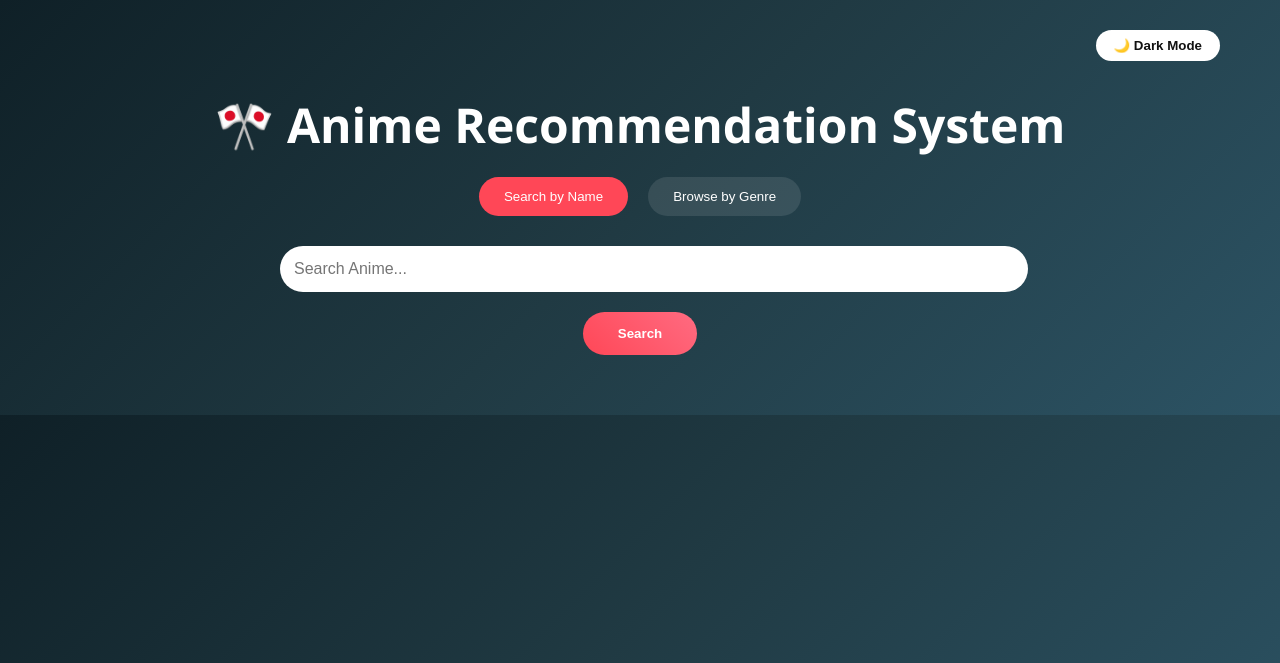
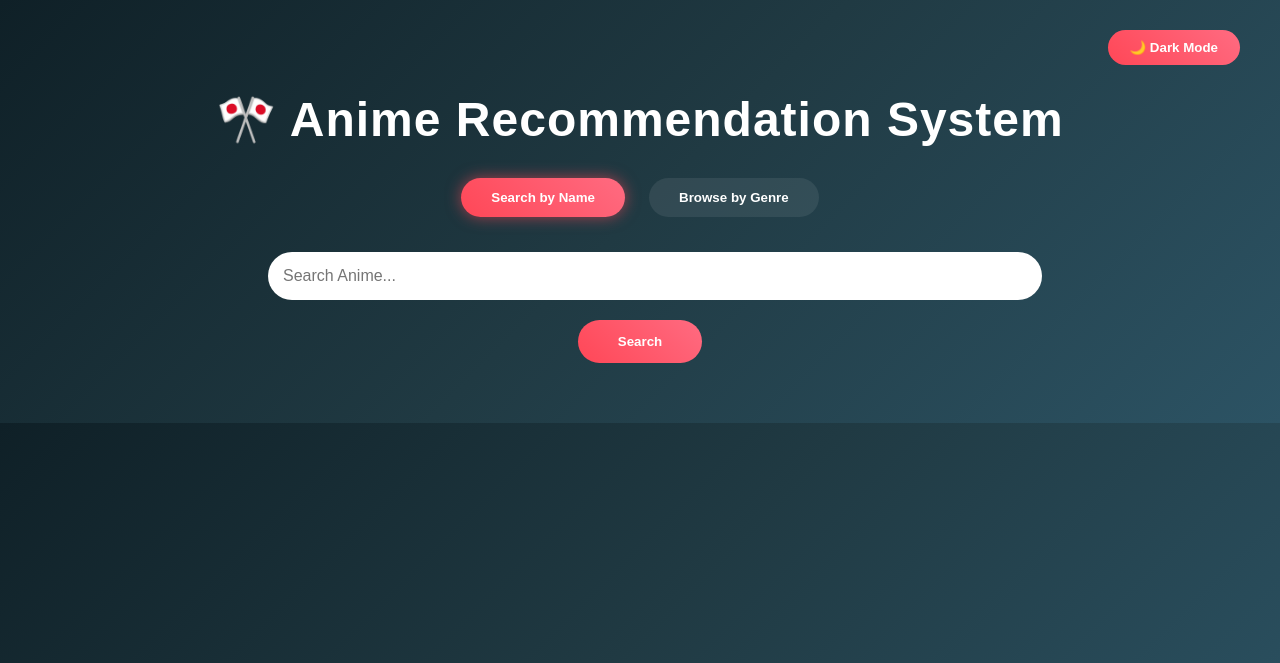
Before and after one commit to AnujShahu/Anime_Recommendation, a Flask app: page / in a window 1280 px wide. Shown: the top 663 px of the page. Run offline with Flask 3, Linux system fonts and the light colour scheme; data that the repository does not hold is empty.

Commit message:
Upgraded UI with modern animated CSS

```diff
--- a/static/style.css
+++ b/static/style.css
@@ -1,13 +1,16 @@
+/* ================= GLOBAL ================= */
+
 body {
     margin: 0;
-    font-family: 'Segoe UI', sans-serif;
+    font-family: 'Poppins', sans-serif;
     background: linear-gradient(135deg, #0f2027, #203a43, #2c5364);
     color: white;
-    transition: background 0.4s ease, color 0.4s ease;
+    transition: all 0.4s ease;
+    overflow-x: hidden;
 }
 
 .container {
-    max-width: 1200px;
+    max-width: 1300px;
     margin: auto;
     padding: 60px 20px;
     text-align: center;
@@ -16,51 +19,63 @@ body {
 
 .title {
     font-size: 3rem;
-    margin-bottom: 20px;
+    margin-bottom: 30px;
+    letter-spacing: 1px;
+    animation: fadeDown 1s ease;
 }
 
-/* ===== THEME TOGGLE ===== */
+/* ================= THEME BUTTON ================= */
+
 .theme-toggle {
     position: absolute;
     top: 30px;
     right: 40px;
-    padding: 8px 18px;
-    border-radius: 20px;
+    padding: 10px 22px;
+    border-radius: 30px;
     border: none;
     cursor: pointer;
     font-weight: bold;
-    background: #ffffff;
-    color: #111;
-    transition: 0.3s ease;
-}
-
-.theme-toggle:hover {
-    transform: scale(1.05);
-}
-
-/* ===== TABS ===== */
-.tabs {
-    display: flex;
-    justify-content: center;
-    margin-bottom: 30px;
-}
-
-.tab {
-    padding: 12px 25px;
-    margin: 0 10px;
-    border: none;
-    border-radius: 30px;
-    cursor: pointer;
-    background: rgba(255,255,255,0.1);
+    background: linear-gradient(45deg,#ff4757,#ff6b81);
     color: white;
     transition: 0.3s;
 }
 
-.tab.active {
-    background: #ff4757;
+.theme-toggle:hover {
+    transform: scale(1.08);
+    box-shadow: 0 0 20px rgba(255,71,87,0.6);
 }
 
-/* ===== SEARCH ===== */
+/* ================= TABS ================= */
+
+.tabs {
+    display: flex;
+    justify-content: center;
+    margin-bottom: 35px;
+}
+
+.tab {
+    padding: 12px 30px;
+    margin: 0 12px;
+    border: none;
+    border-radius: 40px;
+    cursor: pointer;
+    font-weight: 600;
+    background: rgba(255,255,255,0.08);
+    color: white;
+    transition: all 0.3s ease;
+}
+
+.tab:hover {
+    transform: translateY(-3px);
+}
+
+.tab.active {
+    background: linear-gradient(45deg,#ff4757,#ff6b81);
+    box-shadow: 0 0 15px rgba(255,71,87,0.6);
+}
+
+/* ================= SEARCH ================= */
+
 .search-wrapper {
     position: relative;
     width: 60%;
@@ -69,72 +84,99 @@ body {
 
 #searchInput {
     width: 100%;
-    padding: 14px;
-    border-radius: 30px;
+    padding: 15px;
+    border-radius: 40px;
     border: none;
     outline: none;
     font-size: 16px;
+    transition: 0.3s;
 }
 
 #searchInput:focus {
     box-shadow: 0 0 15px #ff4757;
+    transform: scale(1.02);
 }
 
 .search-btn {
-    padding: 14px 35px;
-    border-radius: 30px;
+    padding: 14px 40px;
+    border-radius: 40px;
     border: none;
-    background: linear-gradient(45deg, #ff4757, #ff6b81);
+    background: linear-gradient(45deg,#ff4757,#ff6b81);
     color: white;
     font-weight: bold;
     cursor: pointer;
-    transition: 0.3s ease;
+    transition: 0.3s;
 }
 
 .search-btn:hover {
-    transform: scale(1.05);
+    transform: scale(1.1);
+    box-shadow: 0 0 20px rgba(255,71,87,0.6);
 }
 
-/* ===== CARDS ===== */
-.anime-card {
-    background: rgba(255, 255, 255, 0.08);
-    backdrop-filter: blur(8px);
-    padding: 20px;
-    margin: 15px;
-    border-radius: 20px;
-    transition: 0.3s ease;
+/* ================= GENRE BUTTONS ================= */
+
+.genre-grid {
+    display: grid;
+    grid-template-columns: repeat(auto-fit, minmax(140px, 1fr));
+    gap: 15px;
+    margin-bottom: 30px;
 }
 
-.anime-card:hover {
-    transform: translateY(-6px);
-    box-shadow: 0 0 20px rgba(255,71,87,0.5);
+.genre-btn {
+    padding: 12px;
+    border-radius: 30px;
+    border: none;
+    cursor: pointer;
+    font-weight: 500;
+    background: rgba(255,255,255,0.1);
+    color: white;
+    transition: all 0.3s ease;
 }
 
-.main-anime {
-    background: rgba(255, 71, 87, 0.35);
+.genre-btn:hover {
+    background: linear-gradient(45deg,#6a11cb,#2575fc);
+    transform: translateY(-4px);
+    box-shadow: 0 0 15px rgba(37,117,252,0.6);
 }
+
+.genre-btn.selected {
+    background: linear-gradient(45deg,#ff4757,#ff6b81);
+    box-shadow: 0 0 15px rgba(255,71,87,0.6);
+}
+
+/* ================= CARDS ================= */
 
 .recommend-grid {
     display: grid;
     grid-template-columns: repeat(auto-fit, minmax(220px, 1fr));
-    gap: 20px;
+    gap: 25px;
+    margin-top: 30px;
 }
 
-.recommend-title {
-    margin-top: 40px;
-    font-size: 1.8rem;
+.anime-card {
+    background: rgba(255,255,255,0.08);
+    backdrop-filter: blur(12px);
+    padding: 20px;
+    border-radius: 20px;
+    transition: all 0.4s ease;
+    animation: fadeUp 0.8s ease;
+}
+
+.anime-card:hover {
+    transform: translateY(-10px) scale(1.03);
+    box-shadow: 0 0 30px rgba(255,71,87,0.5);
 }
 
 .anime-img {
     width: 100%;
     height: 300px;
     object-fit: cover;
-    object-position: center;
     border-radius: 15px;
-    margin-bottom: 10px;
+    margin-bottom: 12px;
 }
 
-/* ===== AUTOCOMPLETE ===== */
+/* ================= AUTOCOMPLETE ================= */
+
 .suggestions-box {
     position: absolute;
     width: 100%;
--- a/templates/index.html
+++ b/templates/index.html
@@ -85,7 +85,7 @@
 
 </div>
 
-<script src="{{ url_for('static', filename='script.js') }}"></script>
+<script src="{{ url_for('static', filename='script.js', v=range(1, 1000)|random) }}"></script>
 
 </body>
 </html>
```
Also changed, not shown: other parts of static/style.css (+19 -68 lines).
